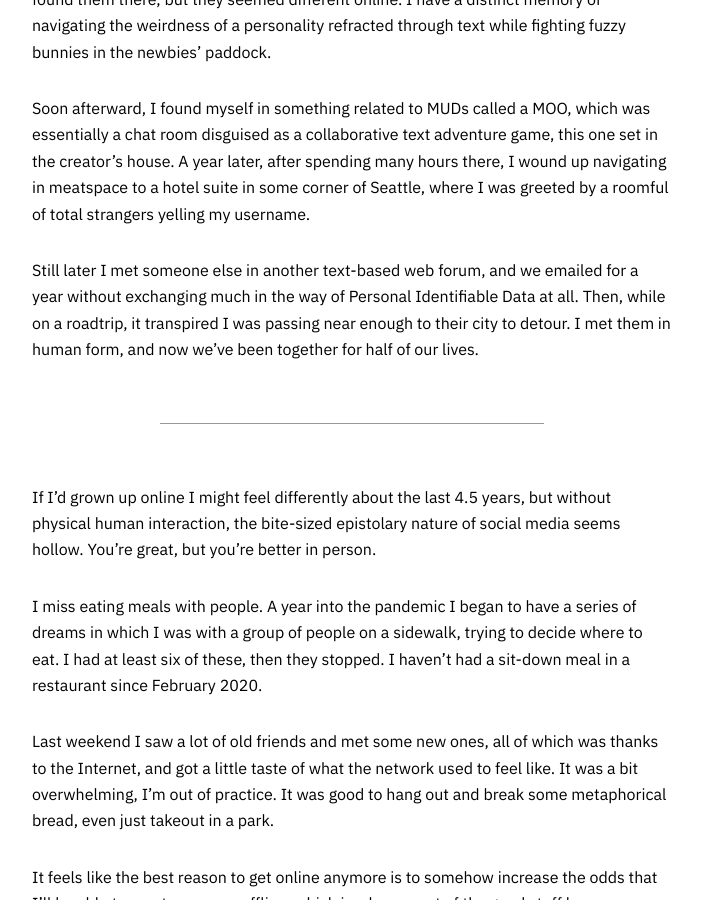
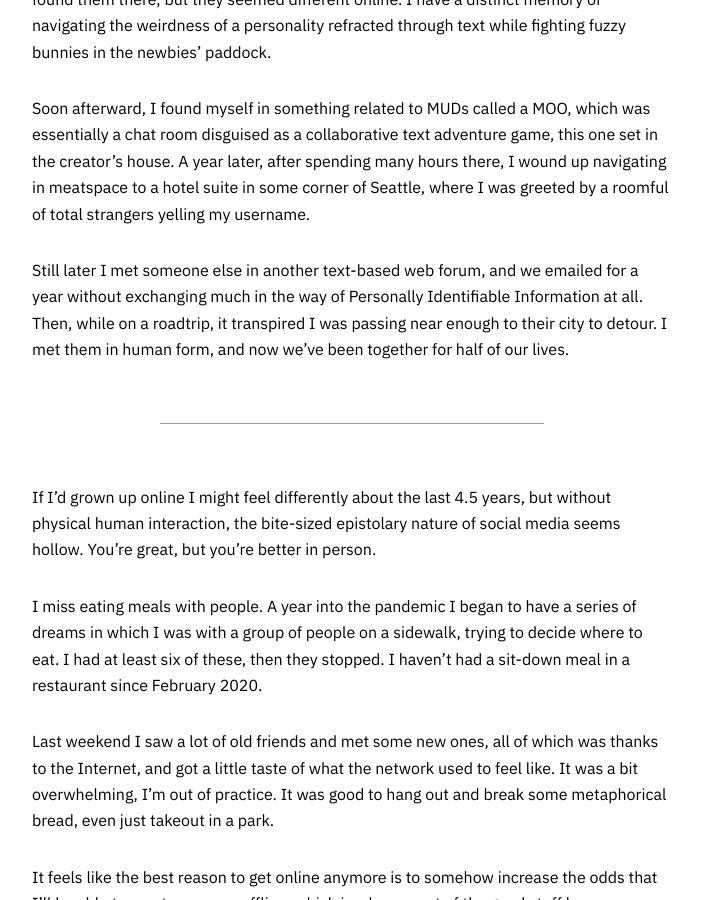
Before and after one commit to meetar/fjord.style, a Jekyll site: the page built from _posts/2024-08-29-reorientation.md, in a window 1280 px wide and 900 px high, scrolled down 646 px. Shown: the whole window, without its empty margins (288-989 px from the left). Built offline with Jekyll 4.4.1, drawn with Linux system fonts in a browser that asks for light colours.

Commit message:
Update 2024-08-29-reorientation.md

```diff
--- a/_posts/2024-08-29-reorientation.md
+++ b/_posts/2024-08-29-reorientation.md
@@ -18,7 +18,7 @@ A friend who'd gone off to college called to tell me about a new "M-U-D". I conn
 
 Soon afterward, I found myself in something related to MUDs called a MOO, which was essentially a chat room disguised as a collaborative text adventure game, this one set in the creator's house. A year later, after spending many hours there, I wound up navigating in meatspace to a hotel suite in some corner of Seattle, where I was greeted by a roomful of total strangers yelling my username.
 
-Still later I met someone else in another text-based web forum, and we emailed for a year without exchanging much in the way of Personal Identifiable Data at all. Then, while on a roadtrip, it transpired I was passing near enough to their city to detour. I met them in human form, and now we've been together for half of our lives.
+Still later I met someone else in another text-based web forum, and we emailed for a year without exchanging much in the way of Personally Identifiable Information at all. Then, while on a roadtrip, it transpired I was passing near enough to their city to detour. I met them in human form, and now we've been together for half of our lives.
 
 ---
 
```
